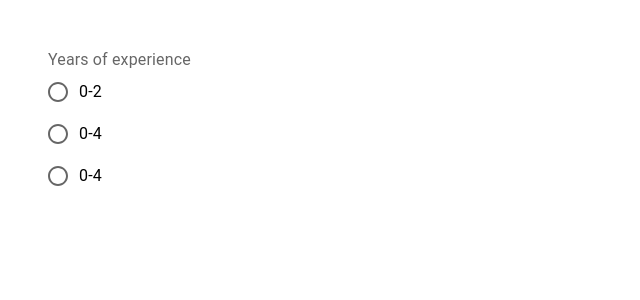
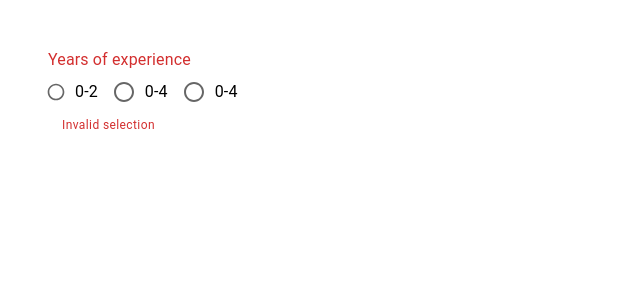
Before and after one commit to Aaron-KASONGO/react-mui-demo, a React (Create React App) app in the folder react-mui-demo/: page / in a window 1280 px wide. Shown: the top 300 px of the page, without its empty margins (0-640 px from the left). Built offline with nearby package versions, Linux system fonts and the light colour scheme.

Commit message:
Impolementation of radiobutton

```diff
--- a/react-mui-demo/src/components/MuiRadioButton.js
+++ b/react-mui-demo/src/components/MuiRadioButton.js
@@ -1,10 +1,16 @@
-import { Box, FormControl, FormLabel, RadioGroup, FormControlLabel, Radio } from "@mui/material"
-
+import { Box, FormControl, FormLabel, RadioGroup, FormControlLabel, Radio, FormHelperText } from "@mui/material"
+import { useState } from "react";
 
 export const MuiRadioButton = () => {
+    const [years, setYears] = useState('');
+
+    const handleYearsChange = (event) => {
+        setYears(event.target.value)
+    }
+
   return (
     <Box>
-        <FormControl>
+        <FormControl error={!years}>
             <FormLabel
             id="job-experience-group-label"
             >
@@ -13,11 +19,15 @@ export const MuiRadioButton = () => {
             <RadioGroup
             name="job-experience-group"
             aria-labelledby="job-experience-group-label"
+            value={years}
+            onChange={handleYearsChange}
+            row
             >
-                <FormControlLabel control={<Radio />} label="0-2" value="0-2" />
+                <FormControlLabel control={<Radio size="small" color="secondary" />} label="0-2" value="0-2" />
                 <FormControlLabel control={<Radio />} label="0-4" value="0-4" />
                 <FormControlLabel control={<Radio />} label="0-4" value="0-10" />
             </RadioGroup>
+            <FormHelperText>Invalid selection</FormHelperText>
         </FormControl>
     </Box>
   )
```
